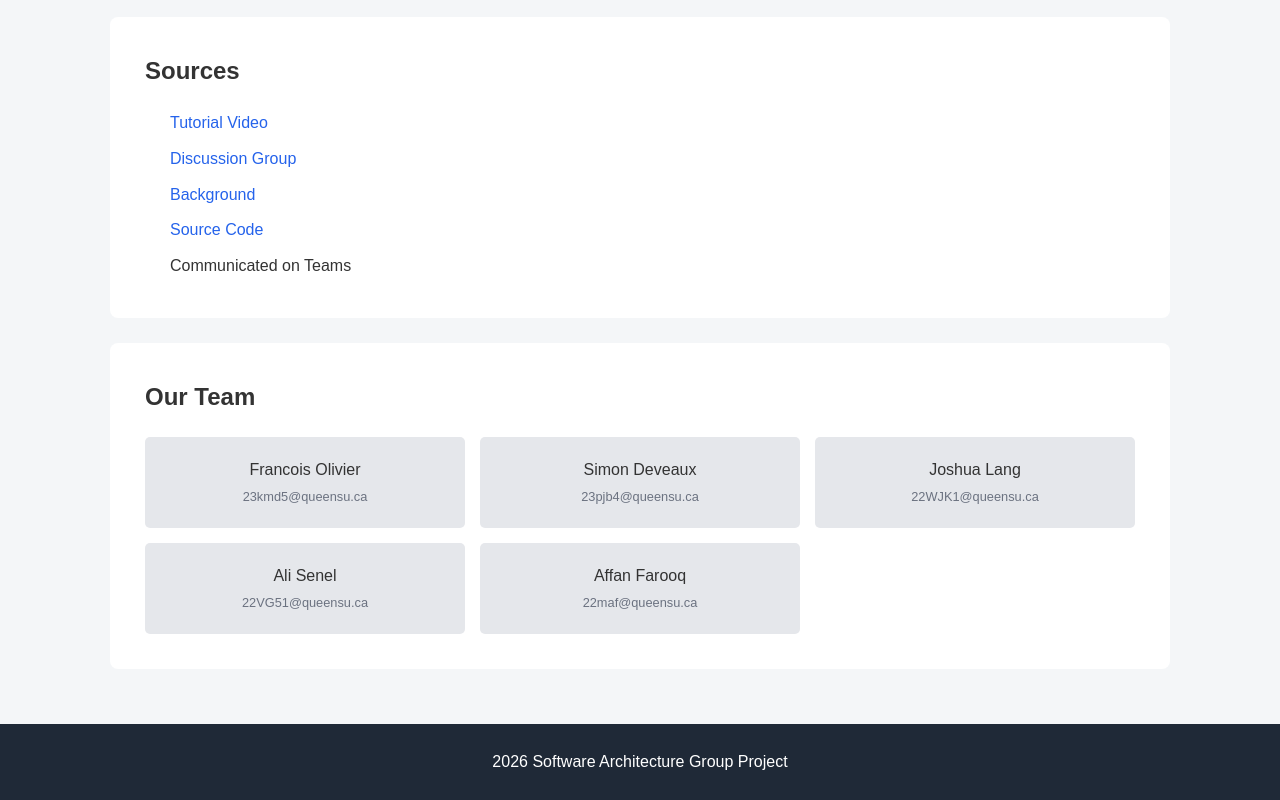
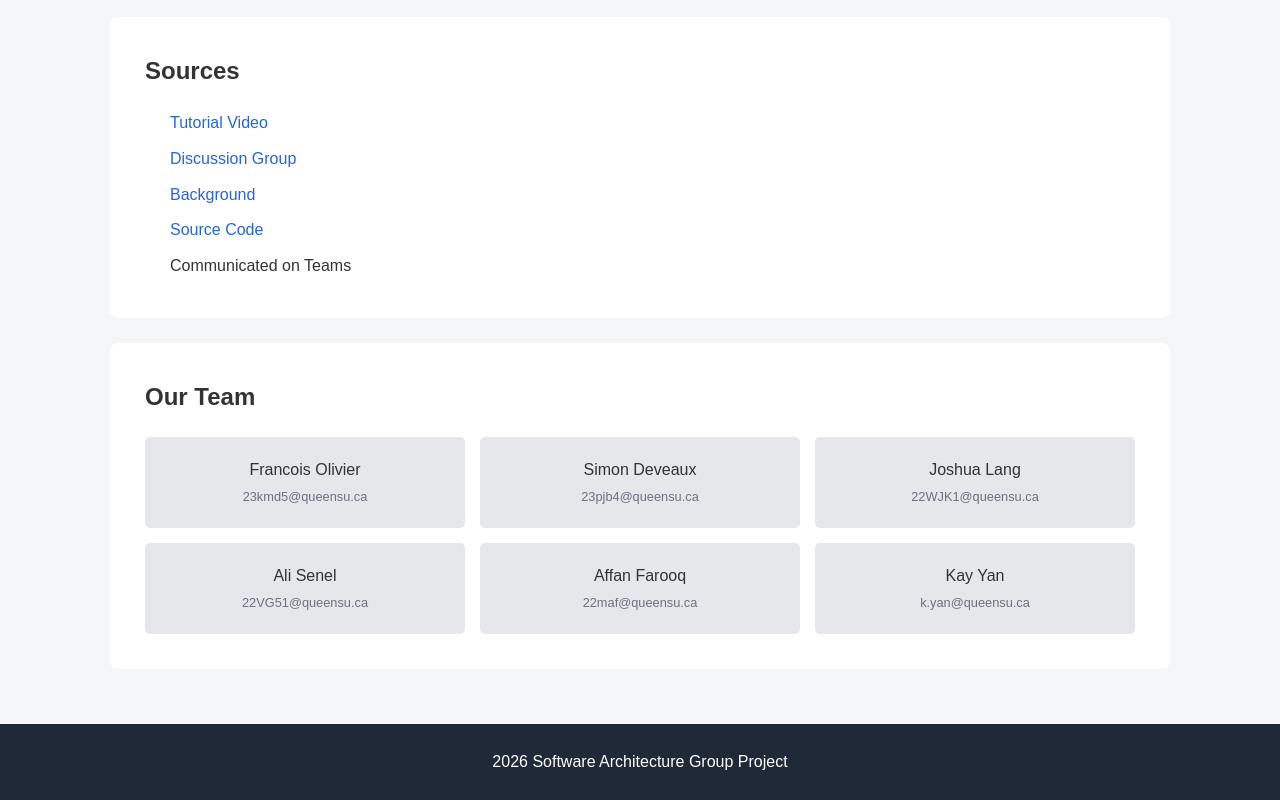
Before and after one commit to cois-vier/software-architecture-project, a plain HTML site: page index.html in a window 1280 px wide. Shown: the part 891-1691 px from the top of the page. Drawn offline with Linux system fonts and the light colour scheme.

Commit message:
Update index.html

```diff
--- a/index.html
+++ b/index.html
@@ -96,6 +96,10 @@
                     Affan Farooq
                     <small>22maf@queensu.ca</small>
                 </div>
+                <div class="member">
+                    Kay Yan
+                    <small>k.yan@queensu.ca</small>
+                </div>
 
             </div>
         </section>
```
